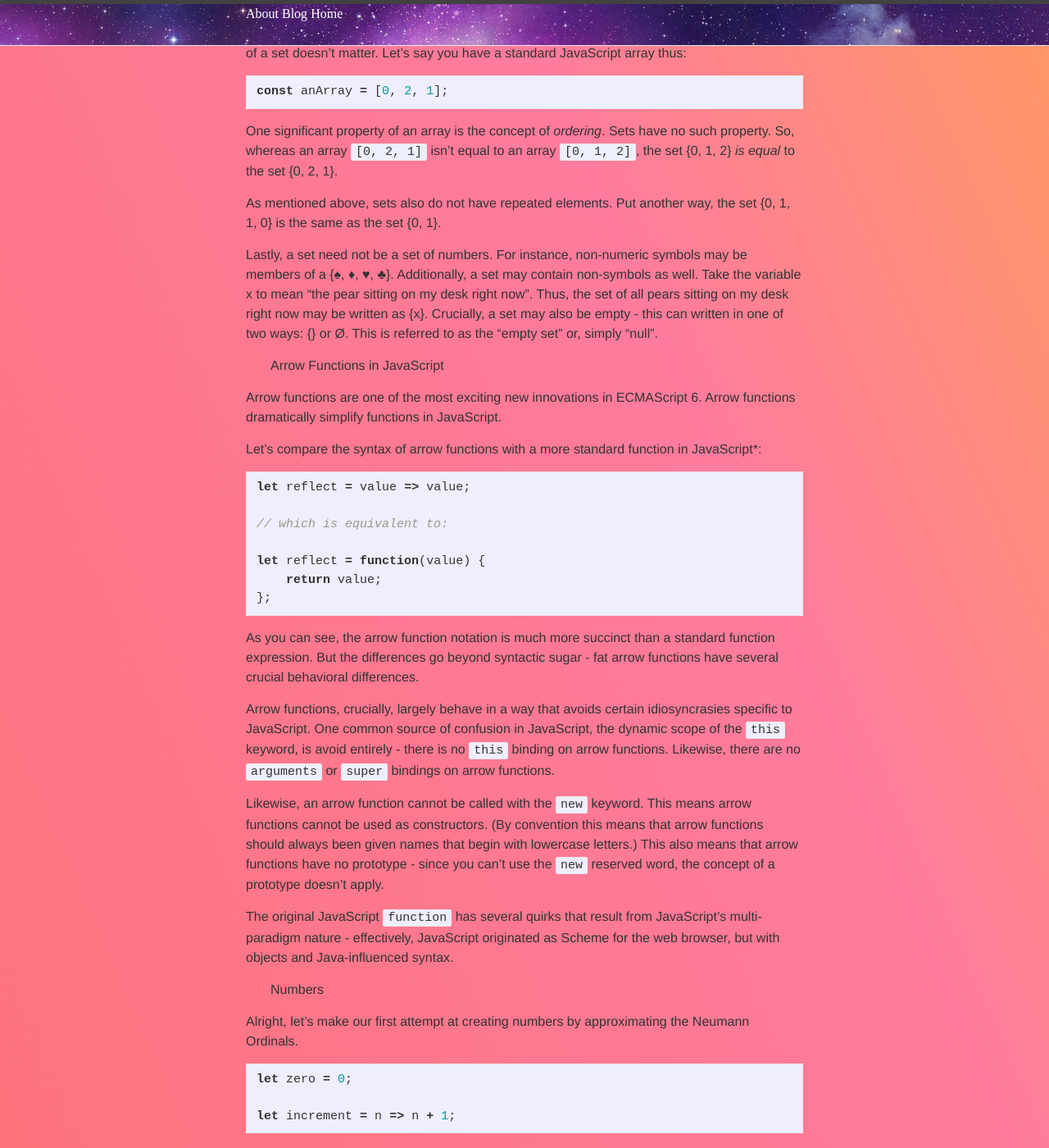
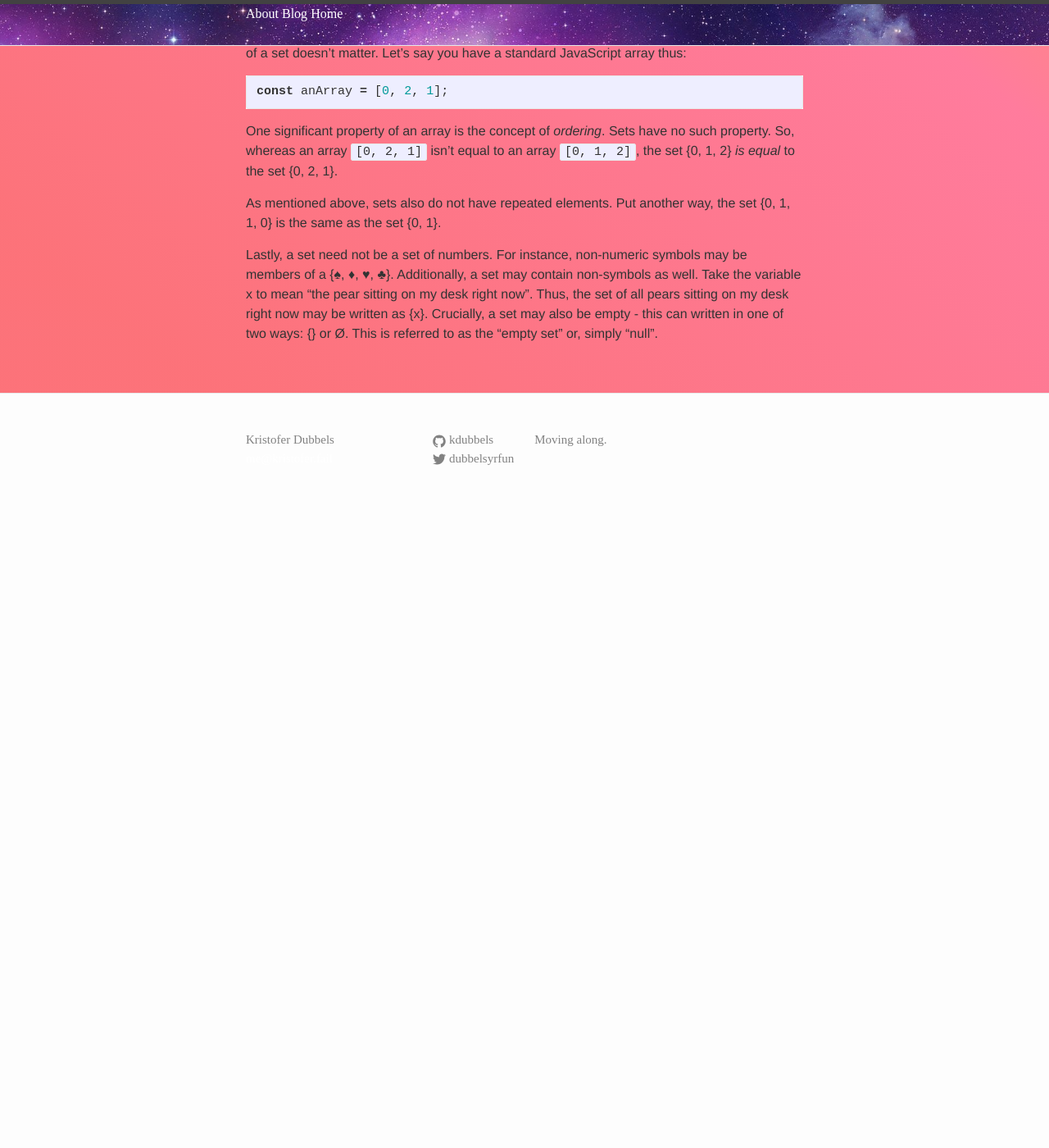
Before and after one commit to kdubbels/kdubbels.github.io, a Jekyll site: the page built from _posts/2017-05-26-javascript-numbers.markdown, in a window 1280 px wide and 1400 px high, scrolled down 618 px. Shown: the whole window at 82% size. Built offline with Jekyll 4.4.1, drawn with Linux system fonts in a browser that asks for light colours; nearby versions of some CDN libraries; some web fonts are replaced; after the commit the page ends 1248 px from its top, so only the background shows below that; some of the changed text lies outside the part shown.

Commit message:
some post editing

```diff
--- a/_posts/2017-05-26-javascript-numbers.markdown
+++ b/_posts/2017-05-26-javascript-numbers.markdown
@@ -28,86 +28,3 @@ One significant property of an array is the concept of _ordering_. Sets have no
 As mentioned above, sets also do not have repeated elements. Put another way, the set {0, 1, 1, 0} is the same as the set {0, 1}.
 
 Lastly, a set need not be a set of numbers. For instance, non-numeric symbols may be members of a {♠, ♦, ♥, ♣}. Additionally, a set may contain non-symbols as well. Take the variable x to mean "the pear sitting on my desk right now". Thus, the set of all pears sitting on my desk right now may be written as {x}. Crucially, a set may also be empty - this can written in one of two ways: {} or Ø. This is referred to as the "empty set" or, simply "null".
-
-1. Arrow Functions in JavaScript
-
-Arrow functions are one of the most exciting new innovations in ECMAScript 6. Arrow functions dramatically simplify functions in JavaScript.
-
-Let's compare the syntax of arrow functions with a more standard function in JavaScript*:
-
-{% highlight javascript %}
-
-let reflect = value => value;
-
-// which is equivalent to:
-
-let reflect = function(value) {
-    return value;
-};
-
-{% endhighlight %}
-
-As you can see, the arrow function notation is much more succinct than a standard function expression. But the differences go beyond syntactic sugar - fat arrow functions have several crucial behavioral differences.
-
-Arrow functions, crucially, largely behave in a way that avoids certain idiosyncrasies specific to JavaScript. One common source of confusion in JavaScript, the dynamic scope of the `this` keyword, is avoid entirely - there is no `this` binding on arrow functions. Likewise, there are no `arguments` or `super` bindings on arrow functions.
-
-Likewise, an arrow function cannot be called with the `new` keyword. This means arrow functions cannot be used as constructors. (By convention this means that arrow functions should always been given names that begin with lowercase letters.) This also means that arrow functions have no prototype - since you can't use the `new` reserved word, the concept of a prototype doesn't apply.
-
-The original JavaScript `function` has several quirks that result from JavaScript's multi-paradigm nature - effectively, JavaScript originated as Scheme for the web browser, but with objects and Java-influenced syntax.
-
-2. Numbers
-
-Alright, let's make our first attempt at creating numbers by approximating the Neumann Ordinals.
-
-{% highlight javascript %}
-
-let zero = 0;
-
-let increment = n => n + 1;
-
-{% endhighlight %}
-
-So let's say you want to build up the number 3? Increment zero 3 times like so:
-
-{% highlight javascript %}
-
-increment(increment(increment(zero))); // 3
-
-{% endhighlight %}
-
-And now... a recurse function!
-
-{% highlight javascript %}
-function recurse(f, g, values) {
-	var other_values = values;
-	var last_value = values;
-
-	if (last_value == 0) {
-		/*
-			If last input value is zero, recurse()
-			calls `f`, passing the rest of the values
-			as arguments.
-		*/
-
-		f(other_values);
-	} else {
-		/*
-			If last input isn't zero, recurse() decrements it,
-			calls itself with the updated input values, and then calls
-			the method named by g with those same values and the
-			result of the recursive call.
-		*/
-
-		var easier_last_value = last_value - 1;
-		var easier_values = other_values + easier_last_value;
-
-		var easier_result = recurse(f, g, easier_values);
-		g(easier_values, easier_result);
-	}
-}
-{% endhighlight %}
-
-// Alright, we're now ready to create our first numbers. We'll be following a procedure that creates "Church Numerals". The concept is similar to Neumann's construction of ordinals - basically, numbers are created from nothing. In contrast with Neumann ordinals, however, Church Numerals are build up using functions.
-
-
-*This example is from "Understanding ECMAScript 6" by Nicholas Zakas
--- /dev/null
+++ b/_posts/2017-05-29-lambda-calc-part-five.markdown
@@ -0,0 +1,6 @@
+---
+layout: post
+title: "Lambda Calculus Part 5: Constructing Numbers"
+date:   2017-05-26 12:31:00
+categories: jekyll update
+---
--- /dev/null
+++ b/_posts/2017-05-29-lambda-calc-part-four.markdown
@@ -0,0 +1,6 @@
+---
+layout: post
+title: "Lambda Calculus Part 4: Some Examples"
+date:   2017-05-26 12:31:00
+categories: jekyll update
+---
--- /dev/null
+++ b/_posts/2017-05-29-lambda-calc-part-six.markdown
@@ -0,0 +1,6 @@
+---
+layout: post
+title: "Lambda Calculus Part 6: Flow of Control"
+date:   2017-05-26 12:31:00
+categories: jekyll update
+---
```
Also changed, not shown: _posts/2017-05-26-arrow-functions.markdown (added, +32 -0 lines).
